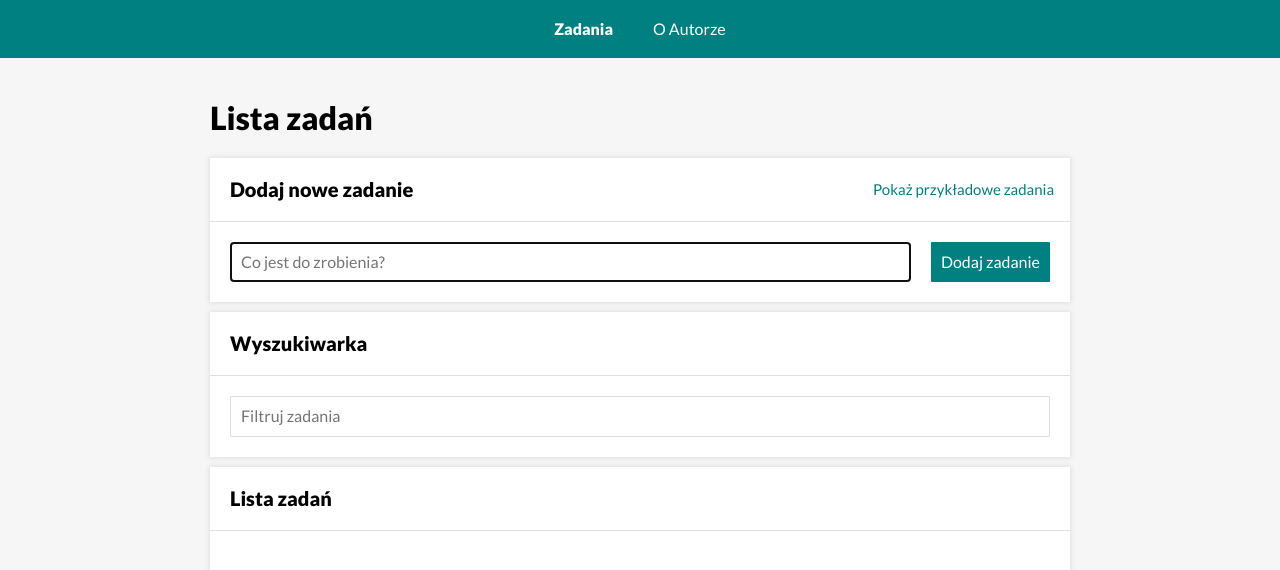
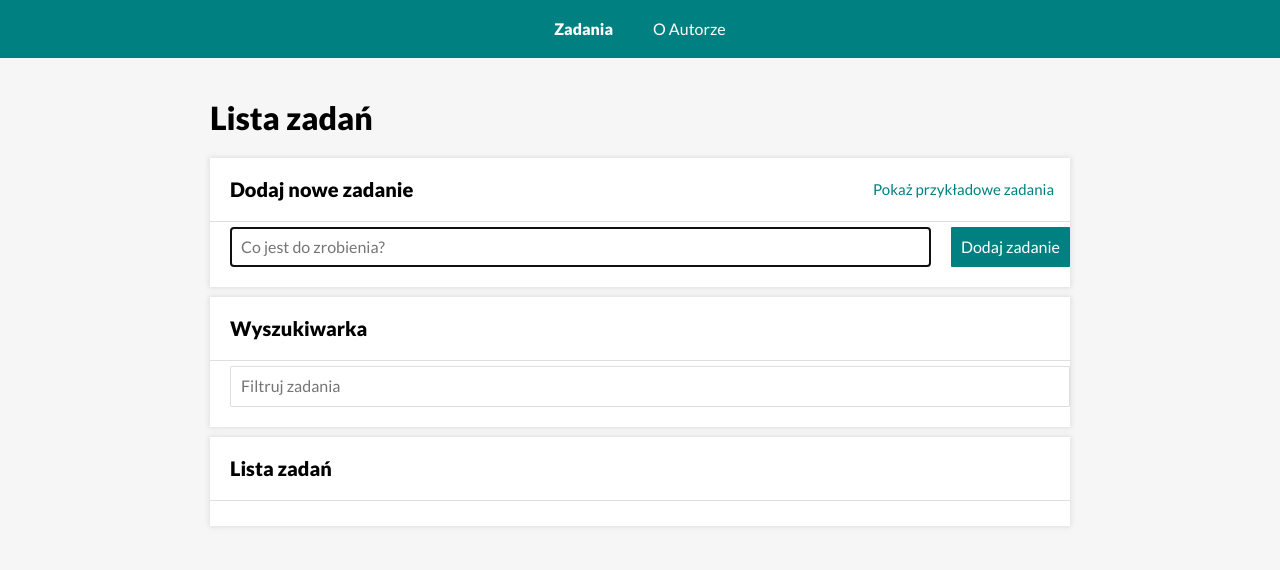
Before and after one commit to AngelikaKrygier/todo-list-react, a React (Create React App) app: page /#/zadania in a window 1280 px wide. Shown: the top 570 px of the page. Built offline with nearby package versions, Linux system fonts and the light colour scheme.

Commit message:
changed settings of padding in Section component (in MainPart element)

```diff
--- a/src/common/Section/styled.js
+++ b/src/common/Section/styled.js
@@ -24,5 +24,7 @@ export const Header = styled.h2`
 `;
 
 export const MainPart = styled.div`
-    padding: 20px;
+    padding-top: 5px;
+    padding-left: 20px;
+    padding-bottom: 20px;
 `;
```
